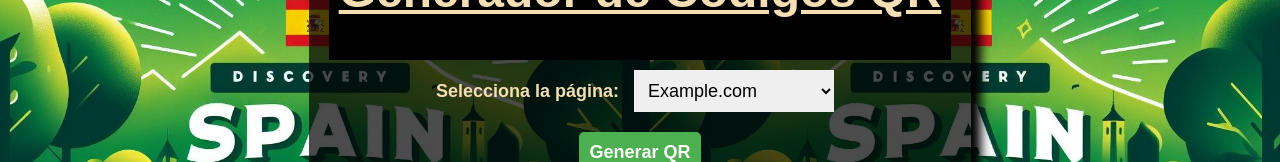
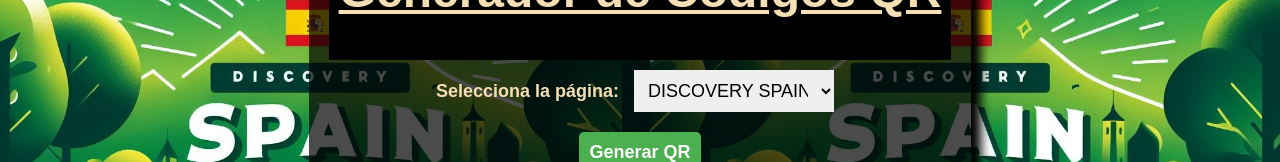
Before and after one commit to JoselitoJose/DiscoverySpain, a plain HTML site: page scanner/index-sc.html in a window 1280 px wide. Shown: the part 303-465 px from the top of the page. Drawn offline with Linux system fonts and the light colour scheme.

Commit message:
Update index-sc.html

```diff
--- a/scanner/index-sc.html
+++ b/scanner/index-sc.html
@@ -86,9 +86,10 @@
         <main>
             <label for="urlSelect">Selecciona la página:</label>
             <select id="urlSelect">
-                <option value="https://example.com">Example.com</option>
-                <option value="https://google.com">Google</option>
-                <!-- Agrega más opciones según tus necesidades -->
+                <option value="https://github.com/JoselitoJose/DiscoverySpain">DISCOVERY SPAIN APP</option>
+                <option value="https://joselitojose.github.io/DiscoverySpain/destinos/index-1.html">COMPARTE TUS DESTINOS</option>
+                <option value="https://joselitojose.github.io/DiscoverySpain/login.html">REGISTRO/LOGIN</option>
+
             </select>
             <br>
             <button onclick="generarQR()" style=" font-weight: bold;">Generar QR</button>
```
